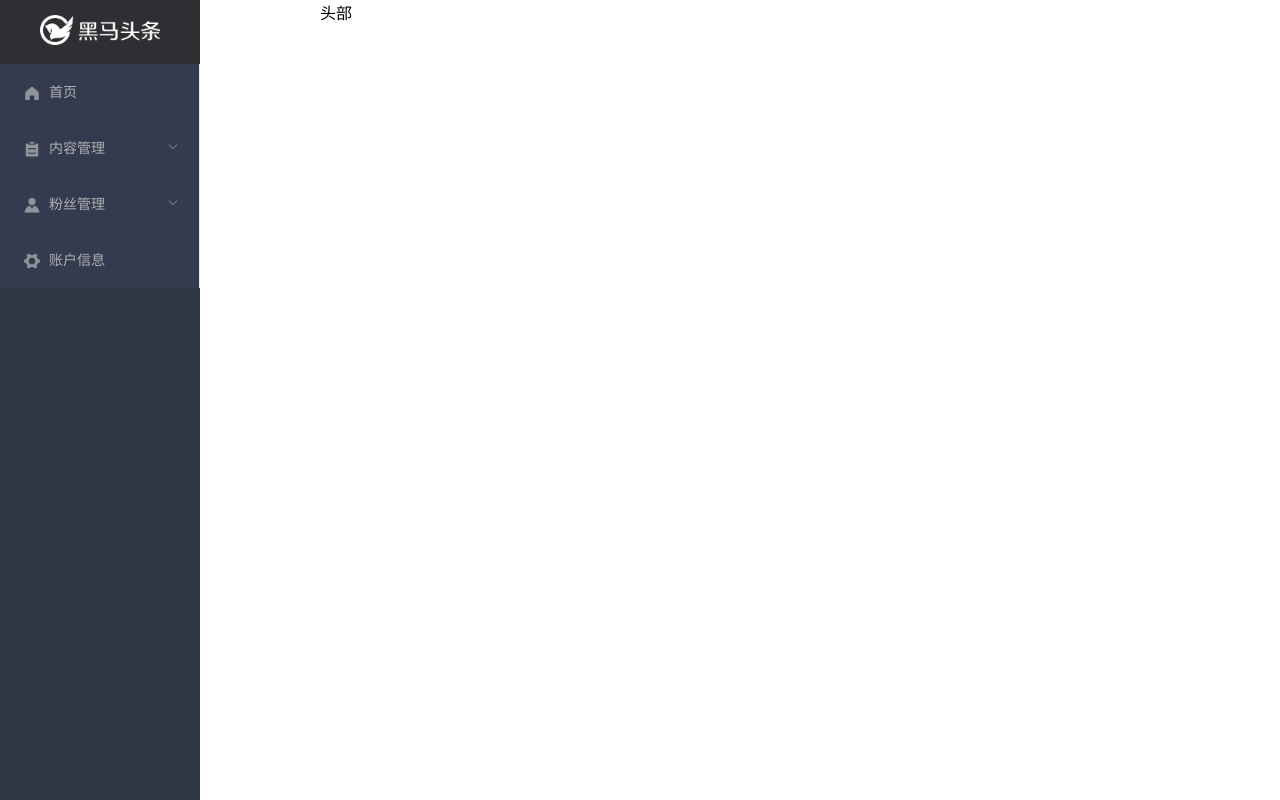
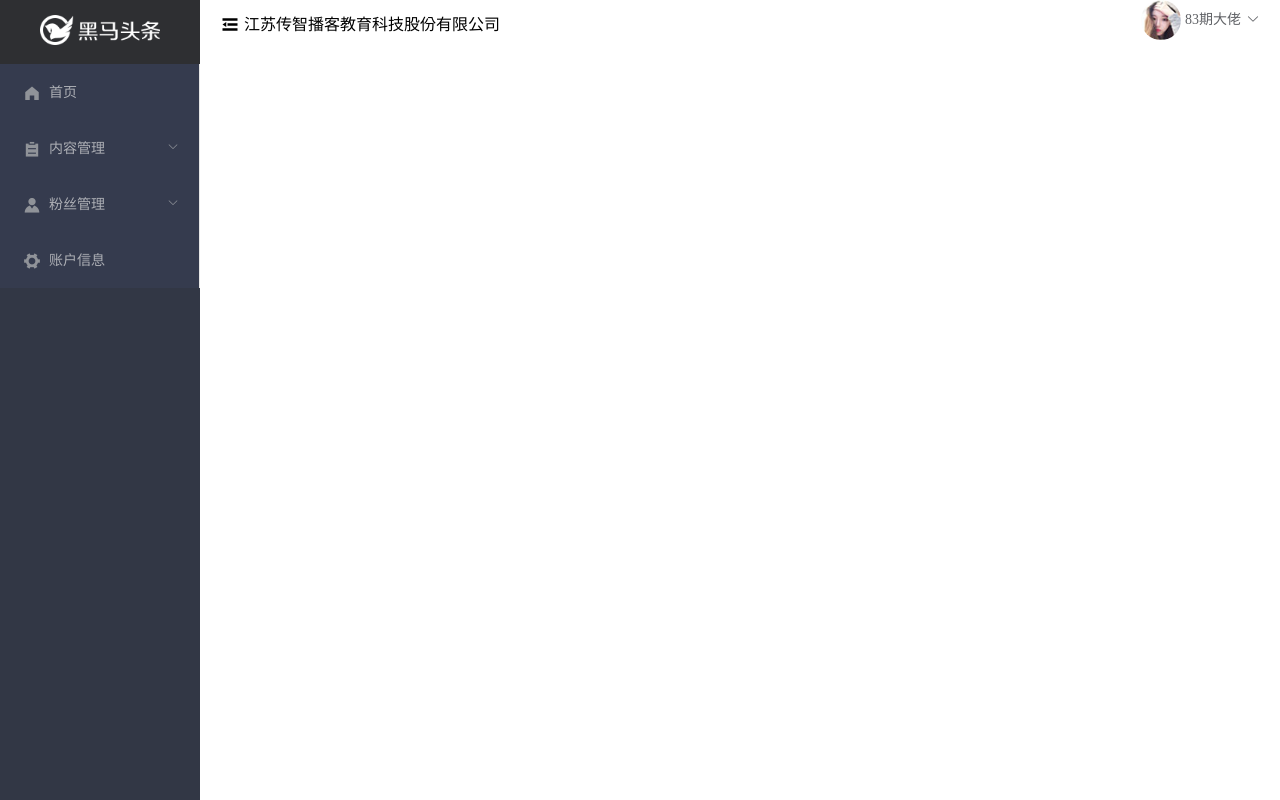
Before and after one commit to moranshangxue1/heimatoutiao, a Vue app: page /#/home in a window 1280 px wide. Built offline with nearby package versions, Linux system fonts and the light colour scheme.

Commit message:
主页模块-头部布局

```diff
--- a/src/components/home/layout-aside.vue
+++ b/src/components/home/layout-aside.vue
@@ -8,7 +8,7 @@
       text-color="#adafb5"
       active-text-color="#ffd04b">
       <!-- ------------------首页-------------------------- -->
-      <el-menu-item index="1">
+      <el-menu-item>
           <!-- i为图标 -->
         <i class="el-icon-s-home"></i>
         <span slot="title">首页</span>
@@ -64,5 +64,5 @@
             height: 30px;
           }
        }
-   }
+    }
 </style>
--- /dev/null
+++ b/src/components/home/layout-header.vue
@@ -0,0 +1,55 @@
+<template>
+ <!-- 头部最外侧放el-row -->
+ <el-row class="layout-header" type="flex" justify="space-between">
+     <!-- -----------------左侧--------------------- -->
+    <el-col :span="6.6">
+        <i class="el-icon-s-fold"></i>
+        <span class="title">江苏传智播客教育科技股份有限公司</span>
+    </el-col>
+    <!-- ------------------右侧-------------------------- -->
+    <el-col :span="3.4">
+        <!-- 用户头像 -->
+        <img class="head-img" src="../../assets/avatar.jpg" alt="">
+        <el-dropdown trigger="click">
+            <!-- 匿名插槽 -->
+            <span class="el-dropdown-link">
+                83期大佬<i class="el-icon-arrow-down el-icon--right"></i>
+            </span>
+            <!-- 具名插槽 -->
+            <el-dropdown-menu slot="dropdown">
+                <el-dropdown-item>个人信息</el-dropdown-item>
+                <el-dropdown-item>git地址</el-dropdown-item>
+                <el-dropdown-item>退出</el-dropdown-item>
+            </el-dropdown-menu>
+        </el-dropdown>
+    </el-col>
+ </el-row>
+</template>
+
+<script>
+export default {
+
+}
+</script>
+
+<style lang='less' scoped>
+    .layout-header {
+        height: 50px;
+        .el-icon-s-fold {
+            font-size: 20px;
+            line-height: 50px;
+        }
+        .title {
+           vertical-align: top;
+           line-height: 50px;
+           margin-left: 4px;
+        }
+        .head-img {
+          width: 40px;
+          height: 40px;
+          border-radius: 50%;
+          vertical-align: middle;
+          margin-right: 4px;
+        }
+    }
+</style>
--- a/src/views/home/index.vue
+++ b/src/views/home/index.vue
@@ -1,13 +1,17 @@
 <template>
 <!-- 先定义一个大容器 -->
   <el-container>
-    <el-aside>
+    <!-- 左侧 -->
+    <el-aside style="width:200px">
        <layout-aside></layout-aside>
     </el-aside>
     <!-- 右侧大容器 -->
     <el-container>
       <!-- 头部 -->
-      <el-header>头部</el-header>
+      <el-header>
+        <!-- 头部组件 -->
+        <layout-header>我是头部</layout-header>
+      </el-header>
       <!-- 中部区域 -->
       <el-main>
         <!-- 二级路由容器 -->
@@ -19,9 +23,11 @@
 
 <script>
 import layoutAside from '../../components/home/layout-aside'
+import layoutHeader from '../../components/home/layout-header'
 export default {
   components: {
-    'layoutAside': layoutAside
+    'layoutAside': layoutAside,
+    'layoutHeader': layoutHeader
   }
 }
 </script>
```
